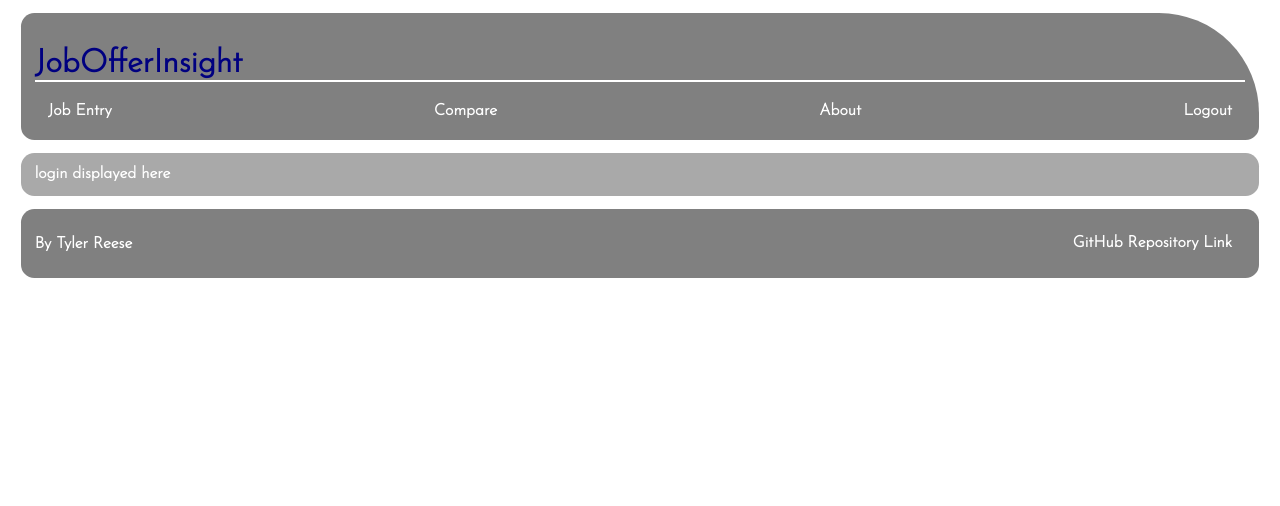
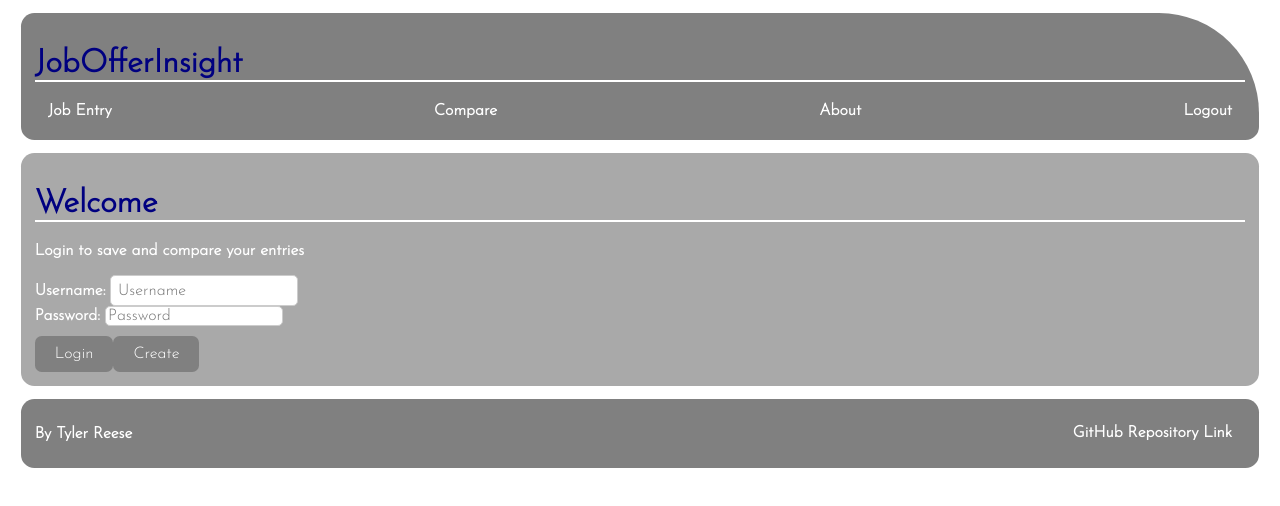
Before and after one commit to tyguyreeses/start-up, a React (Vite) app: page / in a window 1280 px wide. Shown: the top 506 px of the page. Built offline with nearby package versions, Linux system fonts and the light colour scheme.

Commit message:
implementing login features

```diff
--- a/src/app.jsx
+++ b/src/app.jsx
@@ -1,7 +1,7 @@
 import React from 'react';
 import './app.css';
 
-import { BrowserRouter, NavLink, Route, Routes } from 'react-router-dom';
+import { BrowserRouter, NavLink, Route, Routes, useNavigate } from 'react-router-dom';
 import { Login } from './login/login.jsx';
 import { JobEntry } from './jobEntry/jobEntry.jsx';
 import { Compare } from './compare/compare.jsx';
@@ -15,10 +15,10 @@ export default function App() {
           <aside id="username_display"></aside>
           <h1>JobOfferInsight</h1>
           <nav id="menu">
-            <div><NavLink className="menu_control" to="jobEntry">Job Entry</NavLink></div>
-            <div><NavLink className="menu_control" to="compare">Compare</NavLink></div>
-            <div><NavLink className="menu_control" to="about">About</NavLink></div>
-            <div><NavLink className="menu_control" onclick="logout()">Logout</NavLink></div>
+            <div><NavLink className="menu_control" to="/jobEntry">Job Entry</NavLink></div>
+            <div><NavLink className="menu_control" to="/compare">Compare</NavLink></div>
+            <div><NavLink className="menu_control" to="/about">About</NavLink></div>
+            <div><NavLink className="menu_control" onClick={logout}>Logout</NavLink></div>
           </nav>
         </header>
 
@@ -33,7 +33,7 @@ export default function App() {
         <footer>
             <span id="author">By Tyler Reese</span>
             <div id="github">
-              <a id="github_link" href="https://github.com/tyguyreeses/start-up/blob/main/README.md">GitHub Repository Link</a>
+              <a id="github_link" href="https://github.com/tyguyreeses/start-up/blob/main/README.md" target="_blank" rel="noopener noreferrer">GitHub Repository Link</a>
             </div>
           </footer>
         </div>
@@ -44,3 +44,10 @@ export default function App() {
 function NotFound() {
   return <main>404: Return to sender. Address unknown.</main>;
 }
+
+async function logout() {
+  const navigate = useNavigate();
+  localStorage.clear();
+  await fetch(`/api/auth/logout`, { method: 'delete' });
+  navigate('/');
+}
--- a/src/login/login.jsx
+++ b/src/login/login.jsx
@@ -1,9 +1,57 @@
 import React from 'react';
+import { useNavigate } from 'react-router-dom';
 
 export function Login() {
+  const [username, setUsername] = React.useState('');
+  const [password, setPassword] = React.useState('');
+  const navigate = useNavigate();
+
+  const login = async () => {
+    loginOrCreate(`/api/auth/login`);
+  }
+
+  const create = async () => {
+    if (username && password) {
+      loginOrCreate(`/api/auth/create`);
+    } else {
+      alert("Please enter a username and a password to create a new user.")
+    }
+  }
+
+  const loginOrCreate = async () => {
+    const response = await fetch(endpoint, {
+      method: 'post',
+      body: JSON.stringify({ email: username, password: password }),
+      headers: {
+        'Content-type': 'application/json; charset=UTF-8',
+      },
+    });
+
+    if (response.ok) {
+      localStorage.setItem('username', username);
+      navigate('/jobEntry');
+    } else {
+      const body = await response.json();
+      alert(body.msg);
+    }
+  }
+
     return (
       <main>
-        <div>login displayed here</div>
+        <h1>Welcome</h1>
+        <p>Login to save and compare your entries</p>
+        <form id="login_form">
+          <div>
+            <label htmlFor="name">Username: </label>
+            <input className="login_box" type="text" placeholder="Username" value={username} onChange={(i) => setUsername(i.target.value)}/>
+          </div>
+          <div>
+            <label htmlFor="password">Password: </label>
+            <input type="password" placeholder="Password" value={password} onChange={(i) => setPassword(i.target.value)}/>
+          </div>
+          <button onClick={login}>Login</button>
+          <button onClick={create}>Create</button>
+        </form>
       </main>
     );
   }
```
Also changed, not shown: src/login/oldIndex.html (renamed from src/login/index.html), src/login/oldMain.js (renamed from src/login/main.js).
